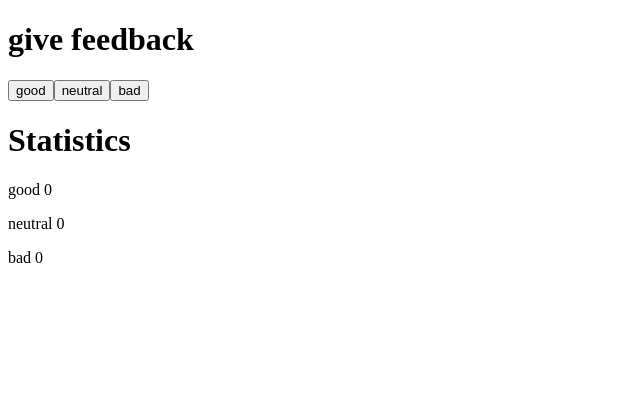
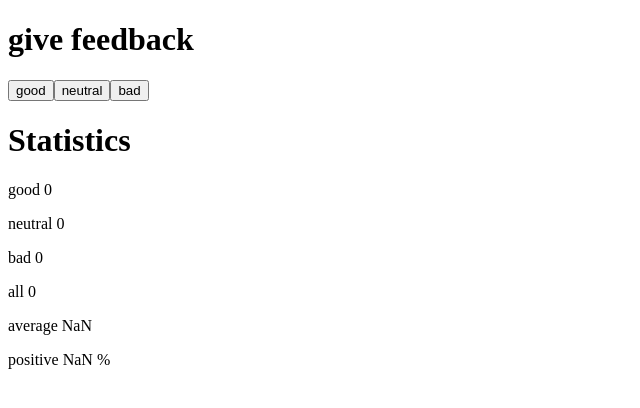
Before and after one commit to jarnould/FSO, a React (Vite) app in the folder part1/unicafe/: page / in a window 1280 px wide. Shown: the top 408 px of the page, without its empty margins (0-640 px from the left). Built offline with nearby package versions, Linux system fonts and the light colour scheme.

Commit message:
Exercise 1.7

```diff
--- a/part1/unicafe/src/App.jsx
+++ b/part1/unicafe/src/App.jsx
@@ -10,6 +10,7 @@ const App = () => {
   const [neutral, setNeutral] = useState(0)
   const [bad, setBad] = useState(0)
 
+  const total=good+neutral+bad;
 
 
   return (
@@ -22,6 +23,9 @@ const App = () => {
       <Display text="good" number={good} />
       <Display text="neutral" number={neutral} />
       <Display text="bad" number={bad} />
+      <Display text="all" number={total} />
+      <Display text="average" number={(good*1+bad*-1)/total} />
+      <Display text="positive" number={String(good/total*100)+" %"} />
     </div>
   )
 }
```
